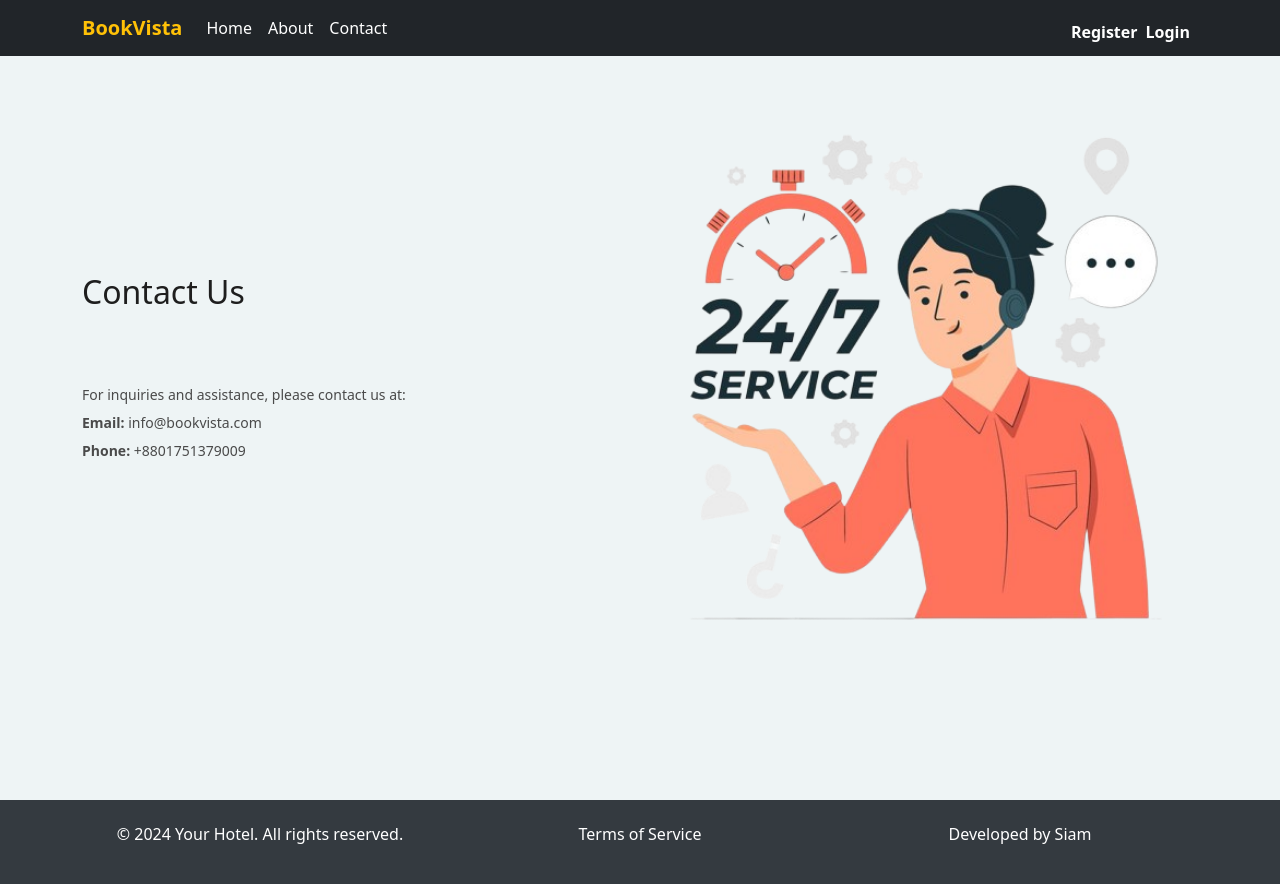
After one commit to DSwithSiam/Hotel-Booking-Project, a Django app: page /contact/ in a window 1280 px wide. The commit adds this page. Run offline with Django 5.2, Linux system fonts and the light colour scheme; some libraries are stand-ins or nearby versions.

Commit message:
bookvista v-1.2

```diff
--- a/core/templates/base.html
+++ b/core/templates/base.html
@@ -23,7 +23,7 @@
 
 
 
-    <body  style="background-color: rgb(217, 229, 231);">
+    <body  style="background-color: rgb(238, 244, 245);">
 
 
 
@@ -41,11 +41,11 @@
                         </li>
 
                         <li class="nav-item">
-                            <a class="nav-link active" href="{% url 'deposit' %}">About</a>
+                            <a class="nav-link active" href="{% url 'about' %}">About</a>
                         </li>
 
                         <li class="nav-item">
-                            <a class="nav-link active" href="{% url 'deposit' %}">Contact</a>
+                            <a class="nav-link active" href="{% url 'contact' %}">Contact</a>
                         </li>
                         {% if user.is_authenticated %}
                         <li class="nav-item">
--- /dev/null
+++ b/core/templates/contact.html
@@ -0,0 +1,33 @@
+{% extends "base.html" %}
+{% load crispy_forms_tags %}
+{% load static %}
+
+{% block title %}
+BookVista - About Us
+{% endblock title %}
+
+
+
+
+{% block content %}
+<section class="container mt-5">
+    <div class="row">
+        <div class="col-lg-6 align-items-center d-flex">
+            <div>
+                <h2 class="section-heading">Contact Us</h2>
+                <p>
+                    For inquiries and assistance, please contact us at:
+                    <br>
+                    <strong>Email:</strong> info@bookvista.com
+                    <br>
+                    <strong>Phone:</strong>
+                    +8801751379009
+                </p>
+            </div>
+        </div>
+        <div class="col-lg-6">
+            <img src="{% static 'images/contact-image.png' %}" alt="Contact Image" class="img-fluid rounded">
+        </div>
+    </div>
+</section>
+{% endblock %}
--- a/core/urls.py
+++ b/core/urls.py
@@ -3,4 +3,6 @@ from .views import *
 
 urlpatterns = [
     path('', HomePage, name='home_page'),
+    path('about/', AboutPage, name='about'),
+    path('contact/', ContactPage, name='contact'),
 ]
--- a/core/views.py
+++ b/core/views.py
@@ -5,3 +5,11 @@ from posts.models import Post
 def HomePage(request, category_slug = None):
     data = Post.objects.all()
     return render(request, 'home.html', {'data': data})
+
+
+def AboutPage(request):
+    return render(request, 'about.html')
+
+
+def ContactPage(request):
+    return render(request, 'contact.html')
```
Also changed, not shown: core/templates/about.html (added, +37 -0 lines), core/static/images/contact-image.png (added), core/static/images/hotel-image.jpg (added), db.sqlite3.
